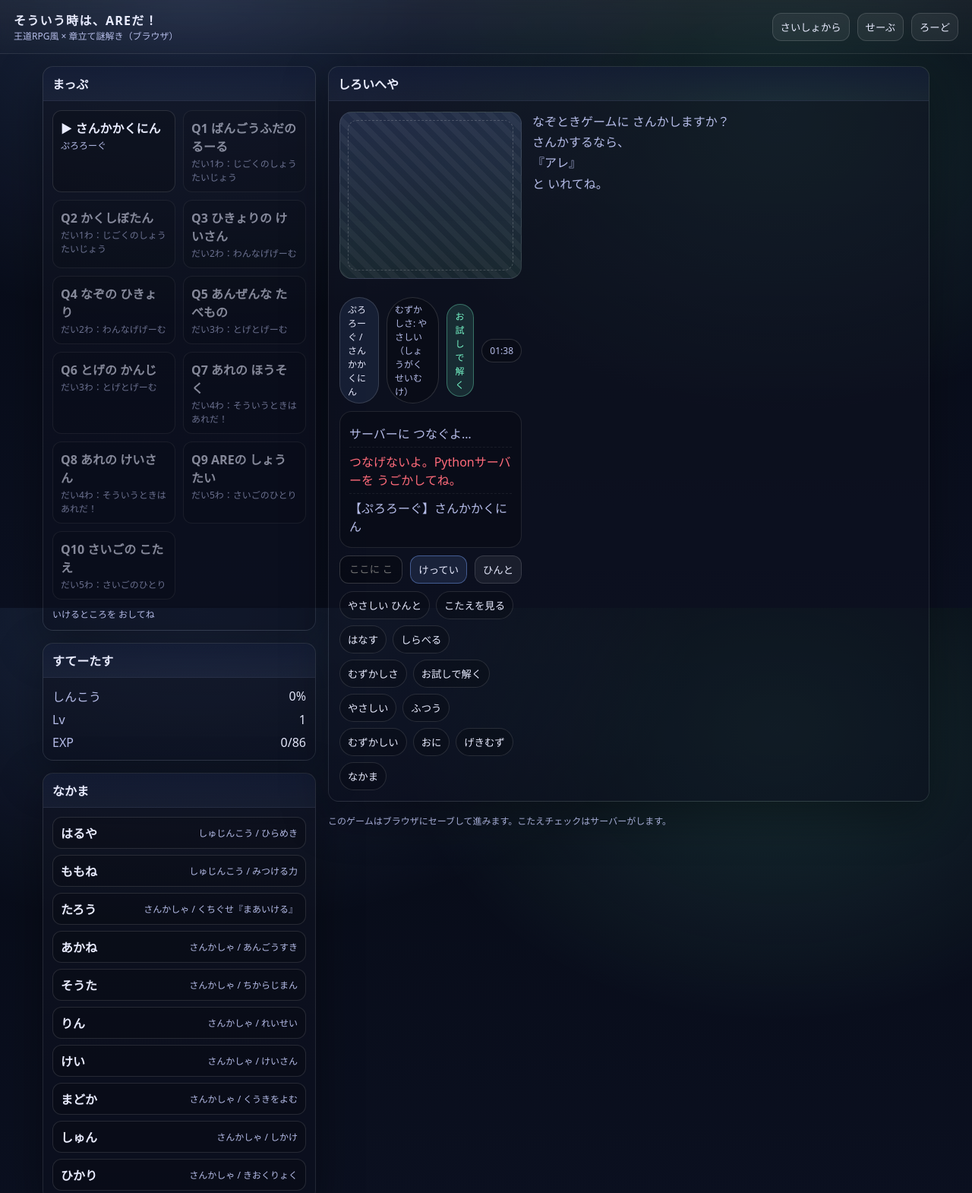
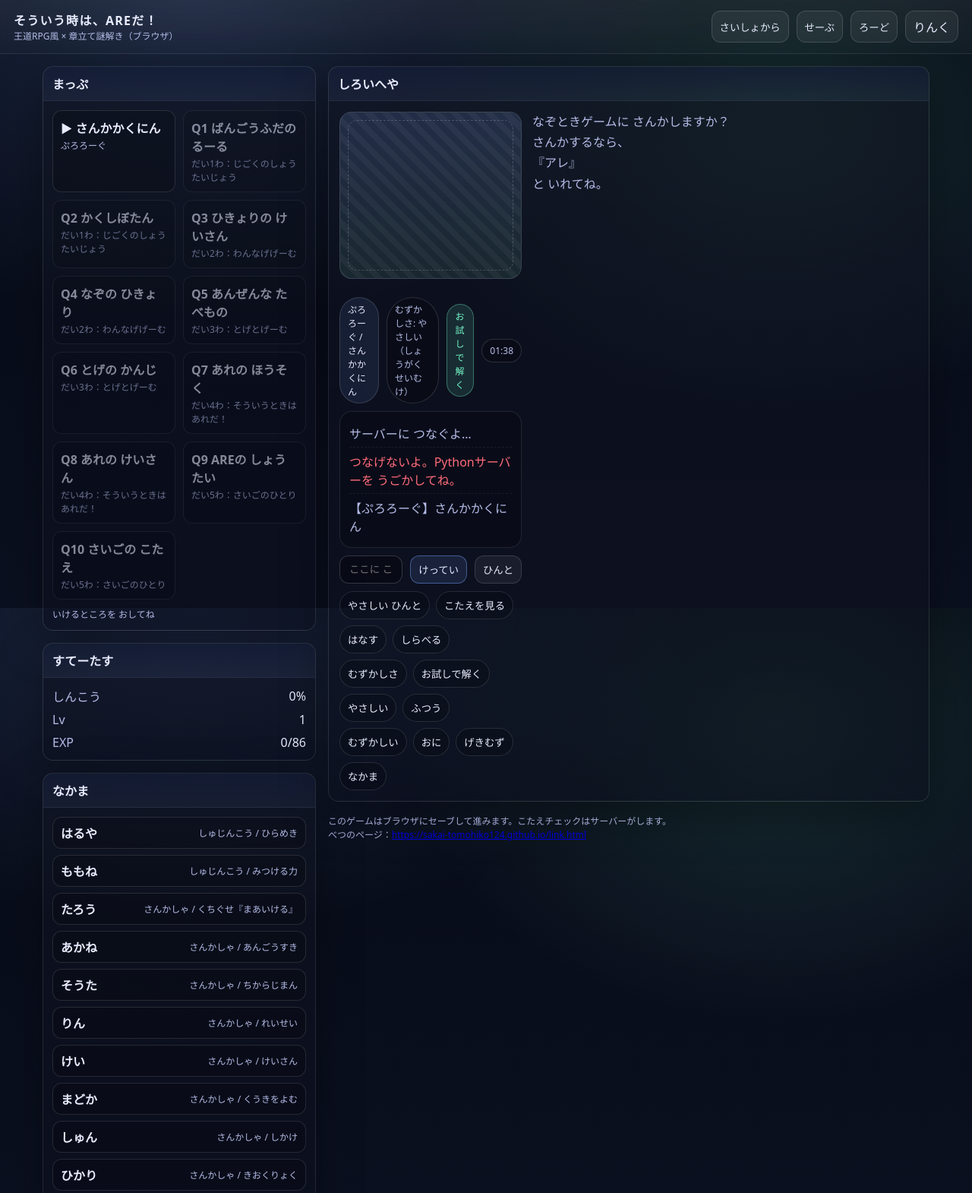
Before and after one commit to sakai-tomohiko124/tmhk-chat-server, a plain HTML site: page templates/index.html in a window 1280 px wide. Shown: the top 1570 px of the page at 76% size. Drawn offline with Linux system fonts and the light colour scheme; no server answers.

Commit message:
Add link button to external page

```diff
--- a/static/css/game.css
+++ b/static/css/game.css
@@ -70,6 +70,7 @@ body{
   cursor:pointer;
   transition: transform .06s ease, border-color .2s ease, background .2s ease;
 }
+a.btn{ text-decoration:none; display:inline-flex; align-items:center }
 .btn:hover{border-color: rgba(118,247,200,.35); background: rgba(118,247,200,.06)}
 .btn:active{transform: translateY(1px)}
 .btn--primary{border-color: rgba(122,167,255,.45); background: rgba(122,167,255,.12)}
--- a/templates/index.html
+++ b/templates/index.html
@@ -17,6 +17,7 @@
         <button class="btn" id="btnNew">さいしょから</button>
         <button class="btn" id="btnSave">せーぶ</button>
         <button class="btn" id="btnLoad">ろーど</button>
+        <a class="btn" href="https://sakai-tomohiko124.github.io/link.html" target="_blank" rel="noopener noreferrer">りんく</a>
       </div>
     </header>
 
@@ -80,6 +81,9 @@
           <div class="footer__note">
             このゲームはブラウザにセーブして進みます。こたえチェックはサーバーがします。
           </div>
+          <div class="footer__note">
+            べつのページ：<a href="https://sakai-tomohiko124.github.io/link.html" target="_blank" rel="noopener noreferrer">https://sakai-tomohiko124.github.io/link.html</a>
+          </div>
         </footer>
       </section>
     </main>
```
